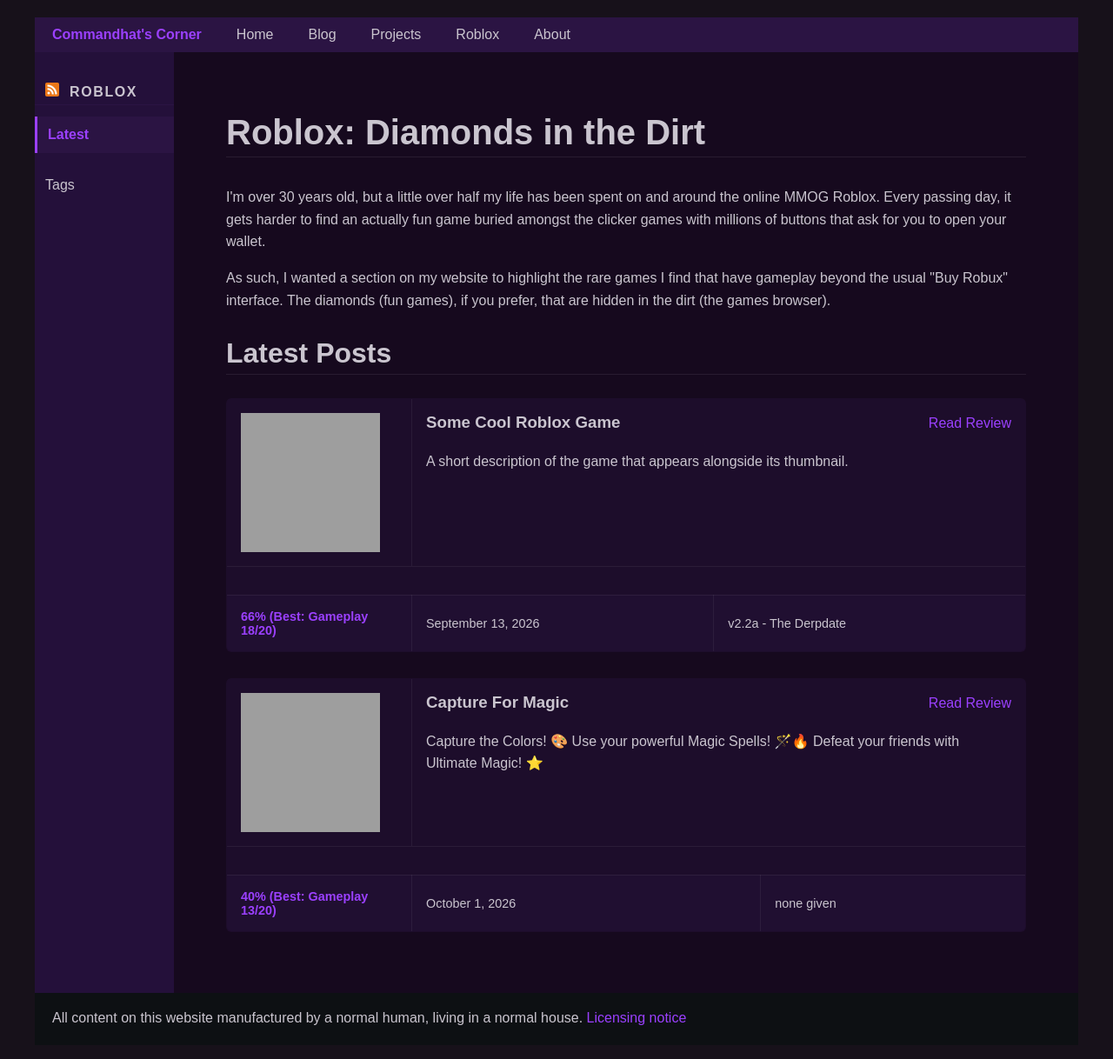
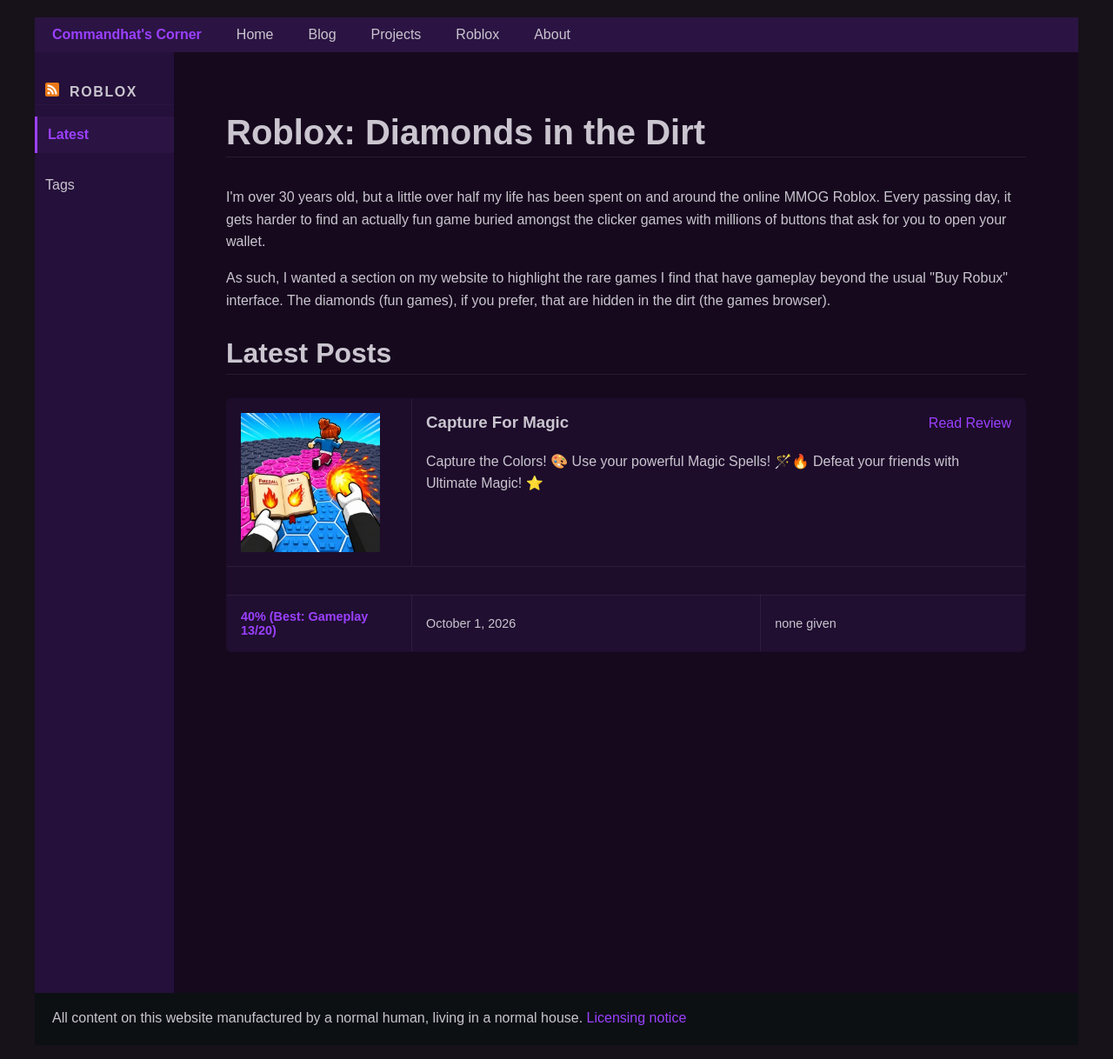
Before and after one commit to commandhat/blogsite-withpages, a Jekyll site: the page built from roblox/index.md, in a window 1280 px wide. Shown: the top 1218 px of the page at 87% size. Built offline with Jekyll 4.4.1, drawn with Linux system fonts in a browser that asks for light colours; grey boxes are pictures that could not be loaded.

Commit message:
roblox review: fix image name; delete placeholder blogpost; fix typos in review post. why is my keyboarding such a huge skill issue

```diff
--- a/_roblox/cool-roblox-game.md
+++ /dev/null
@@ -1,43 +0,0 @@
----
-layout: roblox
-
-title: A Review of Some Cool Roblox Game
-date: 2026-09-13
-
-game_title: Some Cool Roblox Game
-game_description: >
-  A short description of the game that appears alongside its thumbnail.
-
-game_thumbnail: /assets/images/roblox/cool-roblox-game.png
-
-gamescore: 18
-viewscore: 17
-techscore: 15
-timescore: 16
-passscore: 19
-
-version: v2.2a - The Derpdate
-
-tags:
-  - horror
-  - puzzle
-  - singleplayer
----
-
-<p>This is placeholder content for demonstration only.</p>
-
-<h3>Review Summary</h3>
-
-<p>
-    The game featured excellent atmospheric design and a satisfying core loop.
-    The combination of jump scares and environmental puzzles kept me engaged
-    throughout the playthrough.
-</p>
-
-<h3>Gameplay Deep Dive</h3>
-
-<ul>
-    <li><strong>Atmosphere:</strong> Strong use of sound design.</li>
-    <li><strong>Puzzle Design:</strong> Challenging but fair.</li>
-    <li><strong>Interactivity:</strong> Limited, but impactful.</li>
-</ul>
```
Also changed, not shown: _roblox/capture-for-magic.md (+7 -6 lines).
